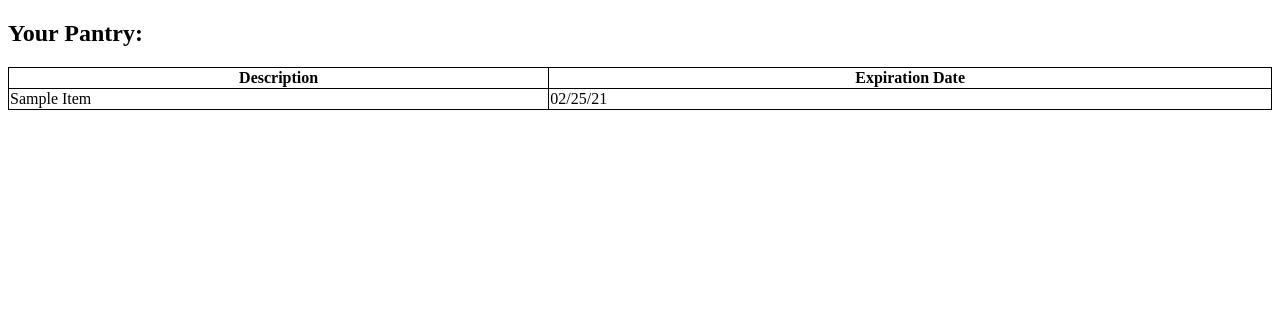
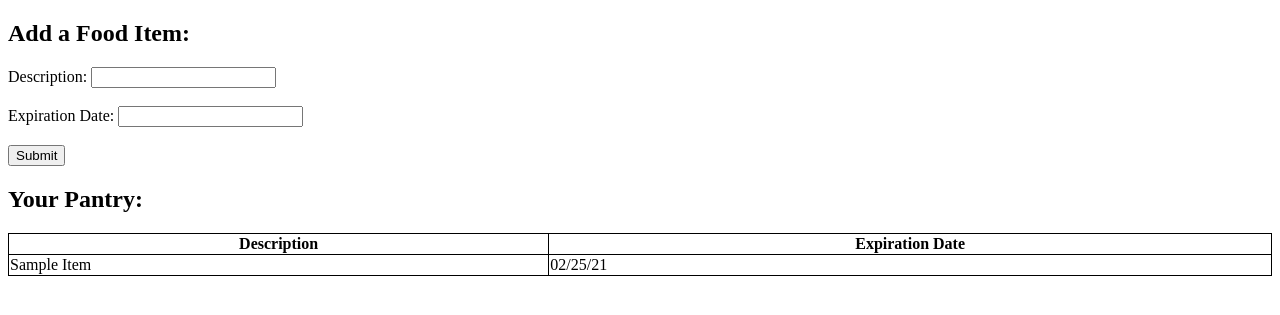
Before and after one commit to Carolinem19630/FoodWaste, a Django app: page /pantry/ in a window 1280 px wide. Shown: the top 315 px of the page. Run offline with Django 3.2, Linux system fonts and the light colour scheme.

Commit message:
added skeleton for adding a food item and changed table to take values from a list of lists

```diff
--- a/foodWasteHelper/pantry/templates/pantry/index.html
+++ b/foodWasteHelper/pantry/templates/pantry/index.html
@@ -10,16 +10,27 @@
     </style>
   </head>
   <body>
+    <h2>Add a Food Item: </h2>
+
+    <label for="descript">Description:</label>
+    <input type="text" id="descript" name="descript"><br><br>
+    <label for="expir">Expiration Date:</label>
+    <input type="text" id="expir" name="expir"><br><br>
+    <input type="submit" value="Submit">
+
     <h2>Your Pantry:</h2>
     <table style="width:100%">
       <tr>
         <th>Description</th>
         <th>Expiration Date</th>
       </tr>
-      <tr>
-        <td>Sample Item</td>
-        <td>02/25/21</td>
-      </tr>
+      {% for item in items %}
+        <tr>
+	  {% for element in item %}
+            <td>{{ element  }}</td>
+	  {% endfor %}
+        </tr>
+      {% endfor %}
     </table>
   </body>
 </html>
--- a/foodWasteHelper/pantry/views.py
+++ b/foodWasteHelper/pantry/views.py
@@ -1,7 +1,11 @@
 from django.shortcuts import render
 from django.http import HttpResponse
+
+items = [['Sample Item', '02/25/21']]
 
 # Create your views here.
 
 def index(request):
-    return render(request, 'pantry/index.html')
+    return render(request, 'pantry/index.html', {
+        "items": items
+    })
```
